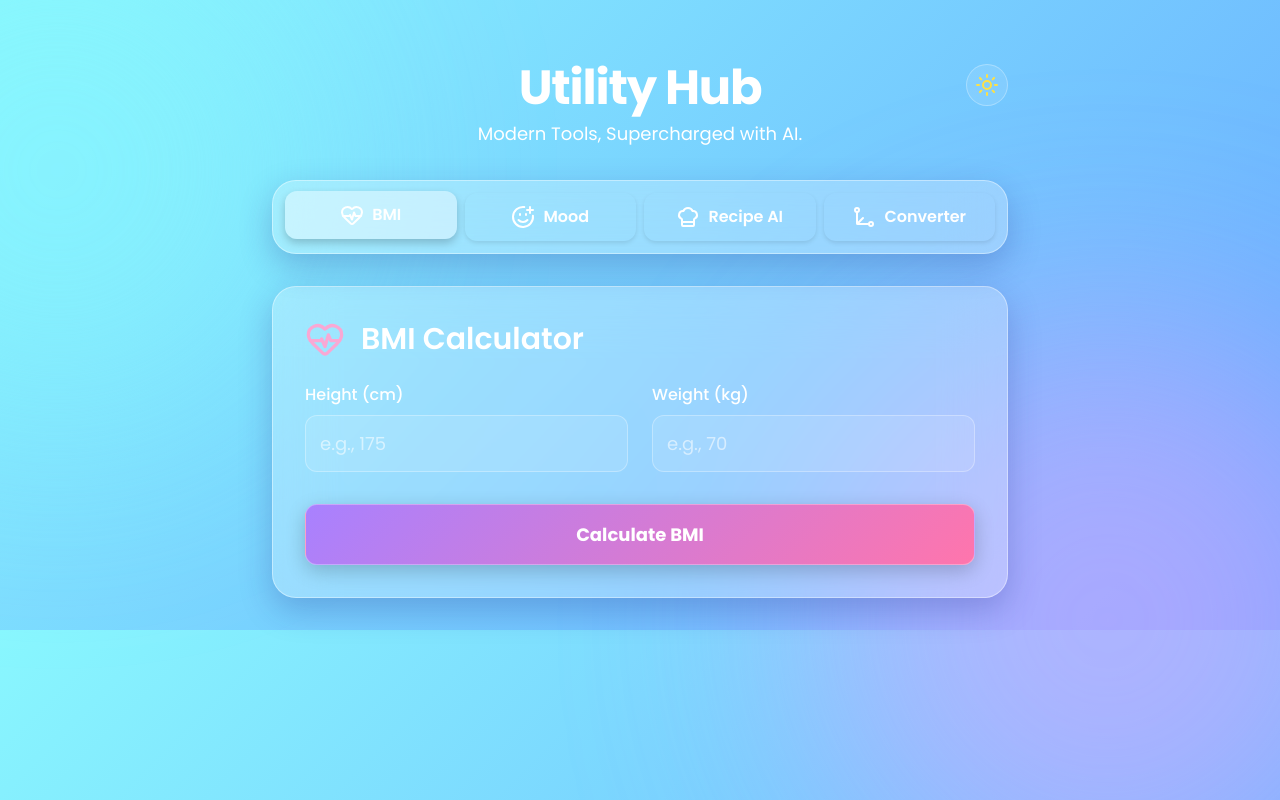
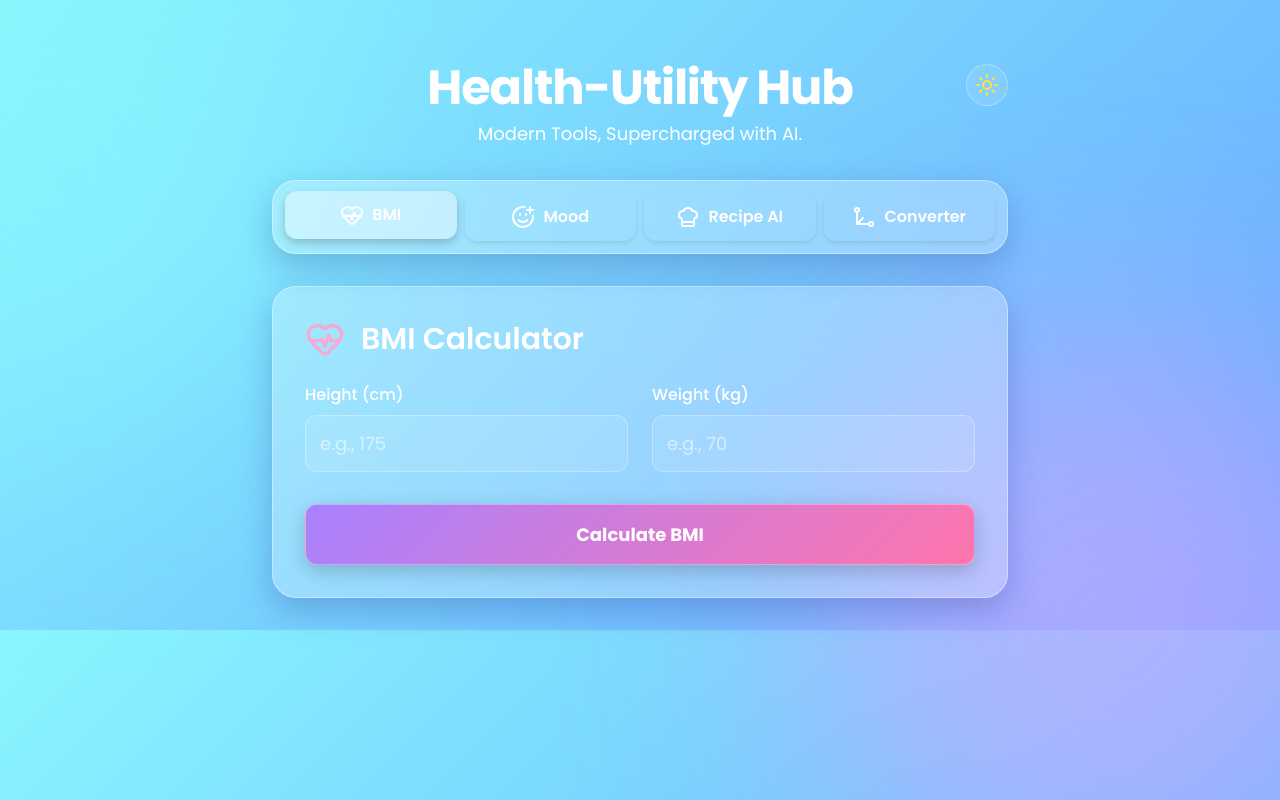
Before and after one commit to vamsikrishna147/utility_hub, a website: page utility_hub/index.html in a window 1280 px wide. Drawn offline with nearby package versions, Linux system fonts and the light colour scheme.

Commit message:
index.html

```diff
--- a/utility_hub/index.html
+++ b/utility_hub/index.html
@@ -231,7 +231,7 @@
 
     <div class="main-container">
         <header class="text-center p-8 relative">
-            <h1 class="text-4xl md:text-5xl font-bold tracking-tight text-shadow">Utility Hub</h1>
+            <h1 class="text-4xl md:text-5xl font-bold tracking-tight text-shadow">Health-Utility Hub</h1>
             <p class="text-secondary mt-2 text-lg">Modern Tools, Supercharged with AI.</p>
 
             <!-- Theme Toggle Button -->
```
